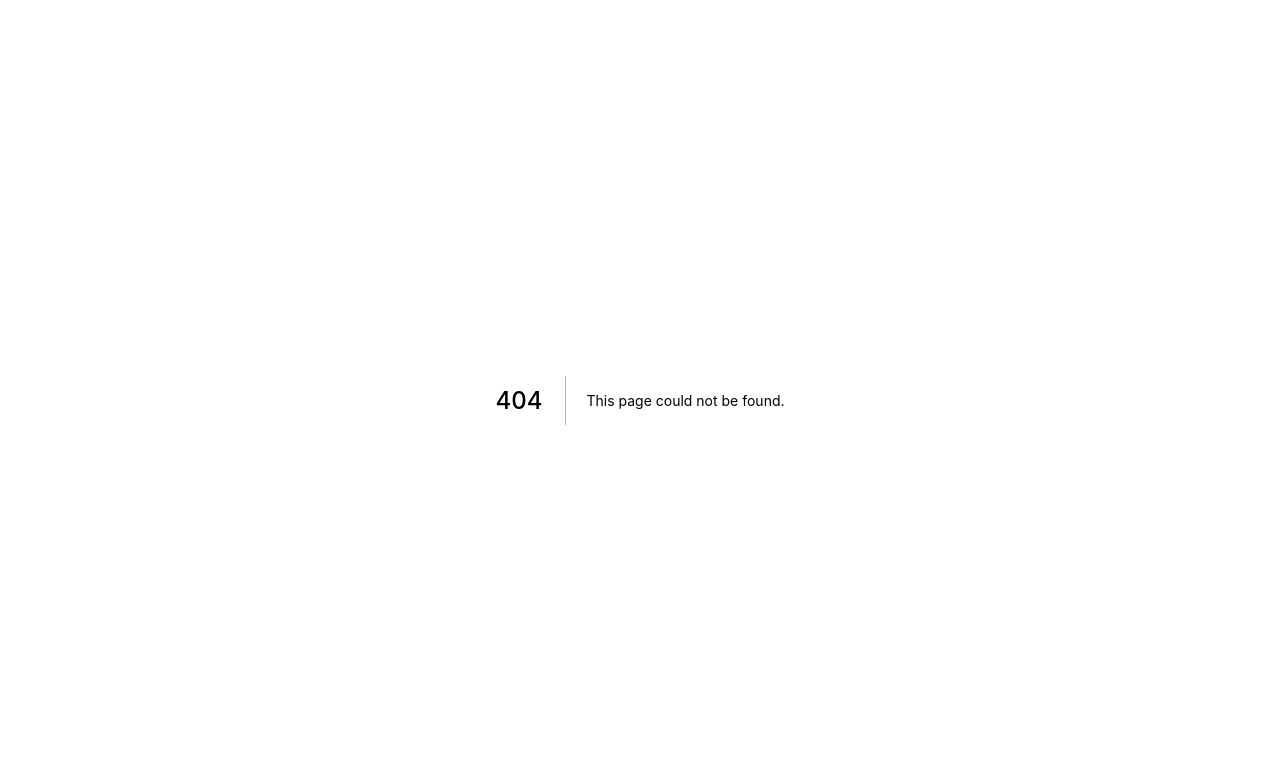
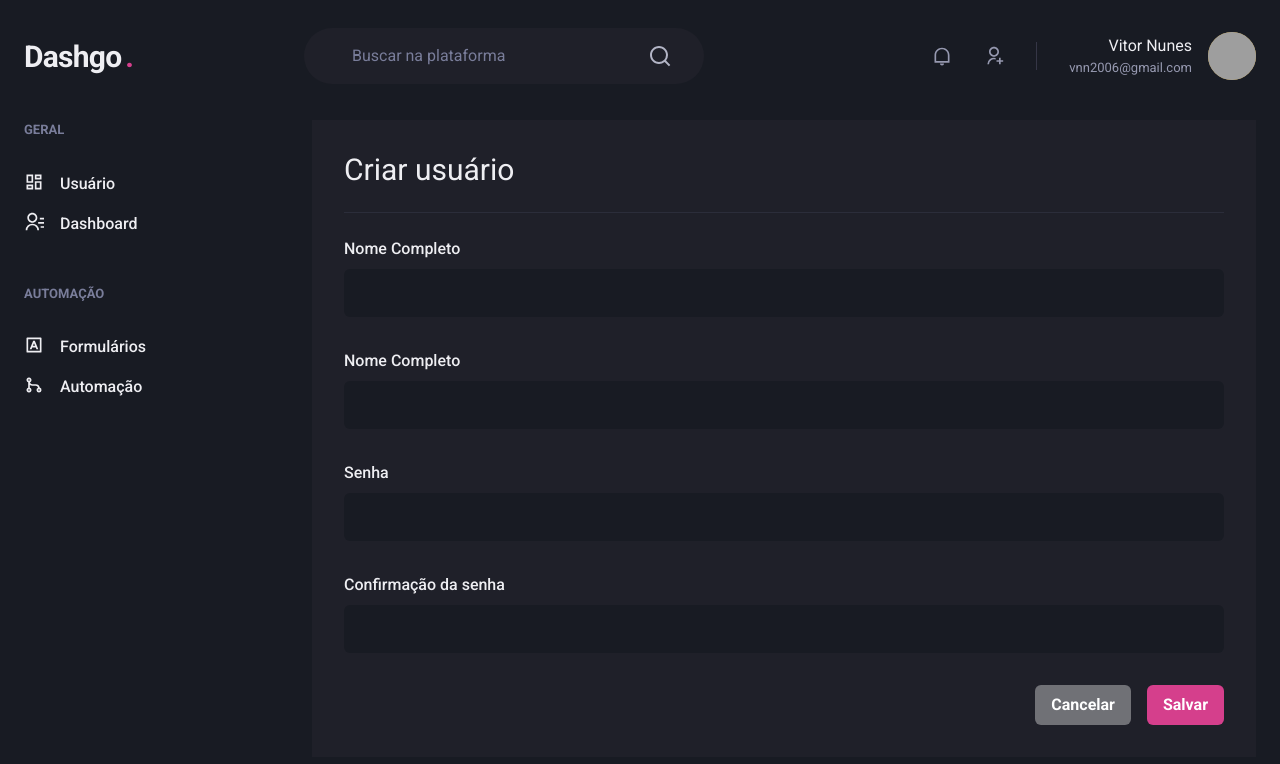
Before and after one commit to stecks10/dashgo, a Next.js app: page /users/create in a window 1280 px wide. Before the commit this address had no page. Shown: the top 764 px of the page. Built offline with nearby package versions, Linux system fonts and the light colour scheme; grey boxes are pictures that could not be loaded.

Commit message:
Página: Form de usuário

```diff
--- /dev/null
+++ b/src/pages/users/create.tsx
@@ -0,0 +1,56 @@
+import {
+  Box,
+  Divider,
+  Flex,
+  Heading,
+  VStack,
+  SimpleGrid,
+  HStack,
+  Button,
+} from '@chakra-ui/react';
+import { Input } from '../../components/Form/Input';
+import { Header } from '../../components/Header';
+import { Sidebar } from '../../components/Sidebar';
+
+export default function CreateUser() {
+  return (
+    <Box>
+      <Header />
+
+      <Flex w="100%" my="6" maxW={1400} mx="auto" px="6">
+        <Sidebar />
+
+        <Box flex="1" borderRadius={0} bg="gray.800" p="8">
+          <Heading size="lg" fontWeight="normal">
+            Criar usuário
+          </Heading>
+
+          <Divider my="6" borderColor="gray.700" />
+
+          <VStack spacing="8">
+            <SimpleGrid winChildWidth="240px" spacing="8" w="100%">
+              <Input name="name" label="Nome Completo" />
+              <Input name="email" type="email" label="Nome Completo" />
+            </SimpleGrid>
+
+            <SimpleGrid winChildWidth="240px" spacing="8" w="100%">
+              <Input name="password" type="password" label="Senha" />
+              <Input
+                name="password_confirmation"
+                type="password"
+                label="Confirmação da senha"
+              />
+            </SimpleGrid>
+          </VStack>
+
+          <Flex mt="8" justify="flex-end">
+            <HStack spacing="4">
+              <Button colorScheme="whiteAlpha">Cancelar</Button>
+              <Button colorScheme="pink">Salvar</Button>
+            </HStack>
+          </Flex>
+        </Box>
+      </Flex>
+    </Box>
+  );
+}
```
